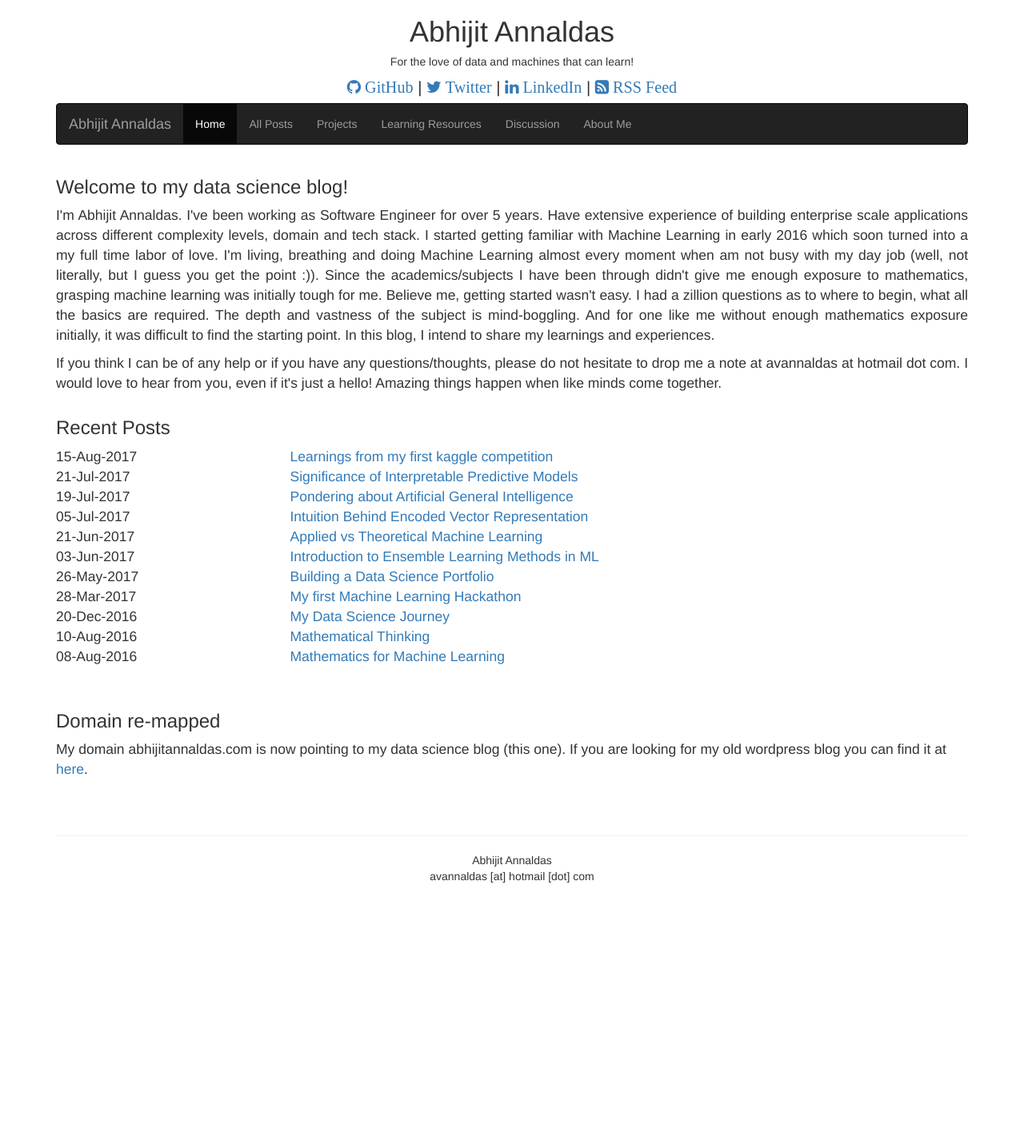
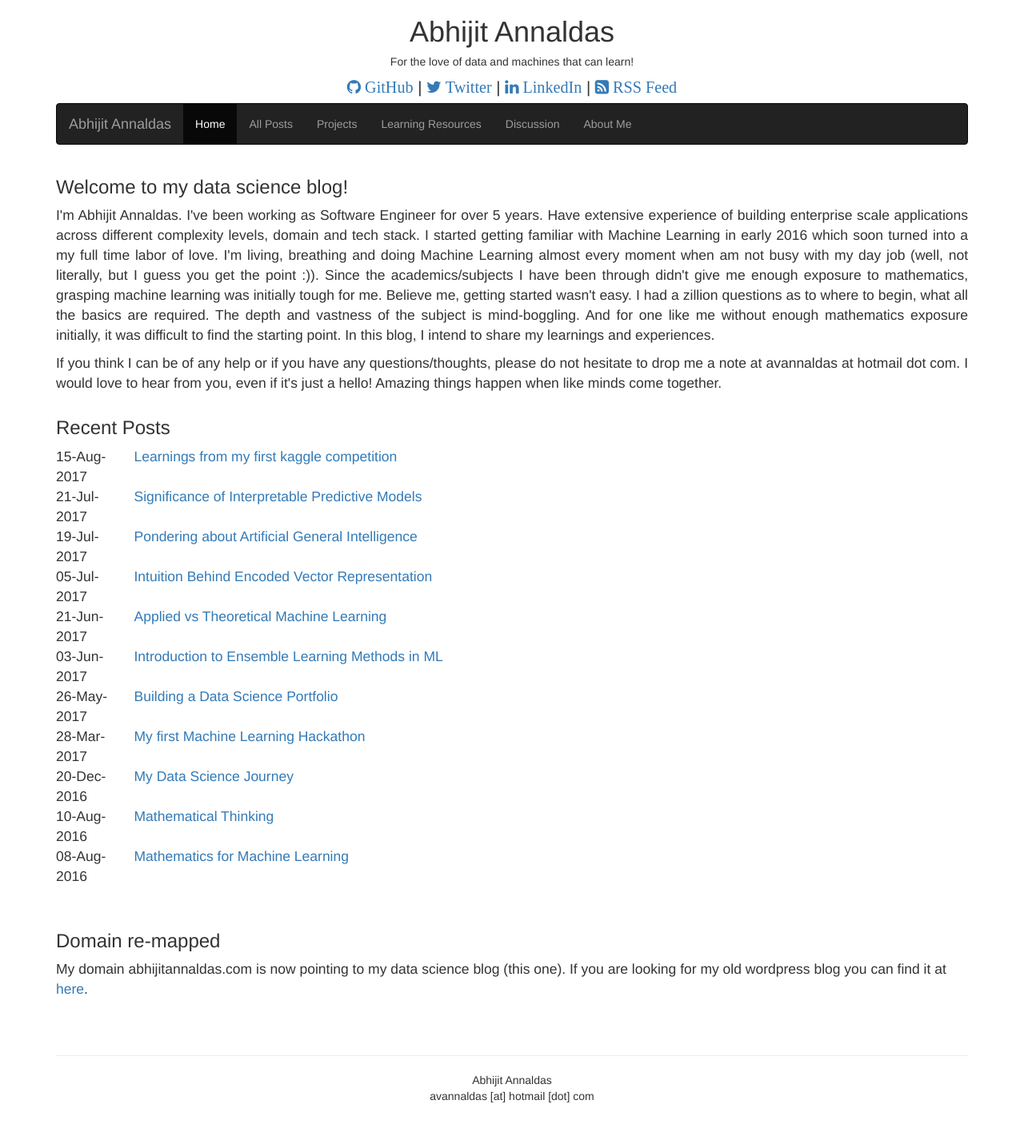
Before and after one commit to devm1023/ML_project, a Jekyll site: the page built from index.html, in a window 1280 px wide. Shown: the whole page at 80% size. Built offline with Jekyll 4.4.1, drawn with Linux system fonts in a browser that asks for light colours; nearby versions of some CDN libraries; before the commit the page ends 1146 px from its top, so only the background shows below that.

Commit message:
Update index.html

```diff
--- a/index.html
+++ b/index.html
@@ -15,10 +15,10 @@ layout: default
 		<p>
 			{% for post in site.posts %}
 			<div class="row" style="text-align:justify">
-				<div class="col-sm-3" style="text-align:justify;">
+				<div class="col-sm-1" style="text-align:justify;">
 					{{ post.date | date: "%d-%b-%Y" }}
 				</div>
-				<div class="col-sm-9" style="text-align:justify;">
+				<div class="col-sm-11" style="text-align:justify;">
 					<a href="{{ post.url | prepend: site.baseurl }}">{{ post.title }}</a>
 				</div>
 			</div>
```
